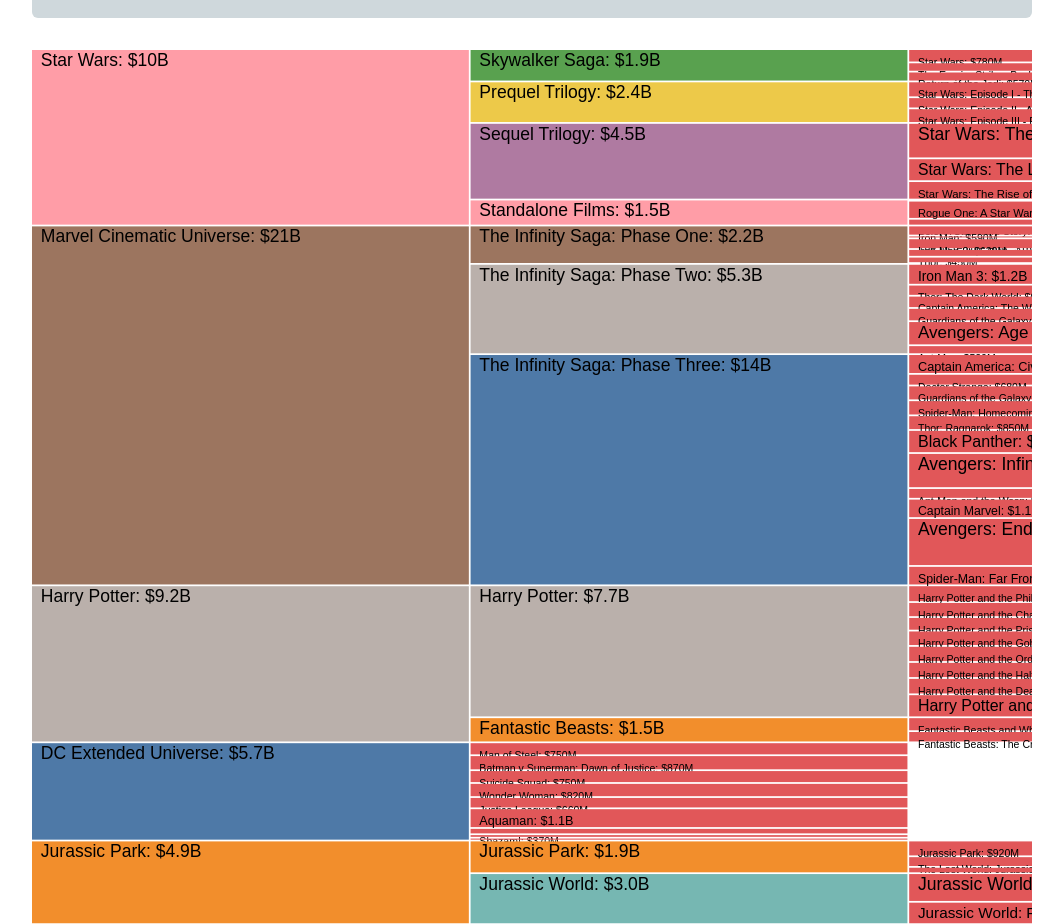
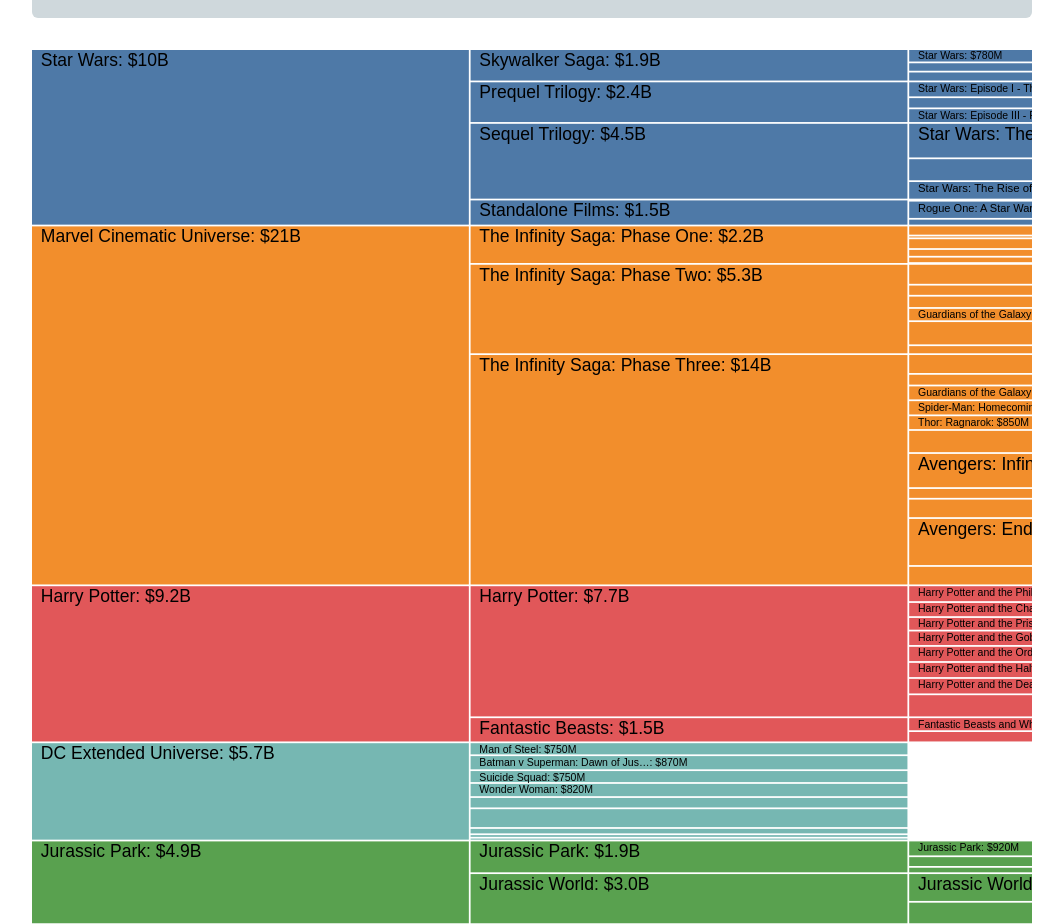
Before and after one commit to zevsky404/Visualisation-Assignments, a website built with Vite: page Assignment-3/index.html in a window 1280 px wide. Shown: the part 3113-4037 px from the top of the page, without its empty margins (108-1171 px from the left). Built offline with nearby package versions, Linux system fonts and the light colour scheme.

Commit message:
clean up icicle map, so that everything is correctly coloured and text displayed where it should be

```diff
--- a/Assignment-3/icicle.js
+++ b/Assignment-3/icicle.js
@@ -1,5 +1,5 @@
 import * as d3 from "d3";
-import {bigMoneyFormat} from "./src/utils.js";
+import {bigMoneyFormat, shortenText} from "./src/utils.js";
 
 export function icicle({
   svg,
@@ -9,9 +9,9 @@
   color
 }) {
 
+
   // define a hierarchy for the data
   const root = d3.hierarchy(data).sum(entry => entry.revenue);
-  console.log(root)
 
   // define a partition layout as the root of the hierarchy
   const partitionLayout = d3.partition().size([width, height]);
@@ -19,7 +19,6 @@
 
   // compute the maximum depth of hierarchy from the root node
   const maxDepth = d3.max(root.descendants(), (descendant) => { return descendant.depth; });
-  console.log(maxDepth)
 
   // define a scale for the depth of the hierarchy
   /*const paddingInner = 20;
@@ -43,15 +42,20 @@
     .join("g")
     .attr("transform", (d) => `translate(${d.y0 - 250}, ${d.x0})`);
 
+  const getTopMostParent = (d) => {
+    const ancestors = d.ancestors();
+    const topMostParent = ancestors[ancestors.length - 2].data;
+    return topMostParent;
+  }
+
   node.each(function () {
     d3.select(this)
         .append("rect")
         .attr("class", "icicle-rect")
-        .style("fill", data => { return color(data.data.name); })
+        .style("fill", data => { return color(getTopMostParent(data)); })
         .attr("width", data => { return data.y1 - data.y0 - 1})
         .attr("height", data => { return data.x1 - data.x0 - Math.min(1, (data.x1 - data.x0)); })
   })
-
 
   const minFontSize = 6;
 
@@ -64,23 +68,54 @@
   const text = (data) => {
     let movieTitle;
     let movieRevenue;
-    data.data.name ? movieTitle = data.data.name : movieTitle = data.data.title;
+    data.data.name ? movieTitle = shortenText(data.data.name, ) : movieTitle = shortenText(data.data.title, );
     movieRevenue = bigMoneyFormat(data.value);
 
     return `${movieTitle}: ${movieRevenue}`
   }
 
+  const translation = (d, i, nodes) => {
+    const fontSize = parseFloat(d3.select(nodes[i]).style("font-size"));
+    const translateY = fontSize * 0.9;
+    return 'translate(5,' + translateY + ')';
+  }
+
+  const fitsRectangle = (d, i, nodes) => {
+    const textHeight = parseFloat(d3.select(nodes[i]).style("font-size")) * 1.2 +
+        parseFloat(d3.select(nodes[i]).style("font-size")) * 0.9;
+    const rectHeight = d.y1 - d.y0;
+    return rectHeight < textHeight;
+  }
 
   // create text labels for each node
   node.each(function() {
     d3.select(this)
         .append("text")
         .attr("class", "cell-title")
-            .attr("transform", "translate(5, 9)")
+        //.classed("hidden", fitsRectangle)
         .text(data => { return text(data); })
         .attr("font-size", data => { return fontSize(data); })
+
+    const rect = d3.select(this).select("rect");
+    const textElement = d3.select(this).select("text");
+    const rectHeight = rect.attr("height");
+    const textHeight = textElement.attr("font-size");
+    console.log(`Rect height: ${rectHeight}, text height: ${textHeight}`)
+
+    if (rectHeight < textHeight) {
+      d3.select(this).select("text").classed("hidden", true).classed("cell-title", false);
+    }
+
   })
 
+  const allTextElements = d3.selectAll("text.cell-title");
+  const allRectangles = d3.selectAll("rect.icicle-rect");
+
+  allTextElements.each(function () {
+    d3.select(this)
+        .attr("transform", translation)
+        .classed("hidden", fitsRectangle)
+  })
 
   return svg.node();
 }
--- a/Assignment-3/style.css
+++ b/Assignment-3/style.css
@@ -101,3 +101,7 @@
   width: 100%;
   height: auto;
 }
+
+.hidden {
+  display: none;
+}
```
Lines whose indentation alone changed are shown as unchanged.
